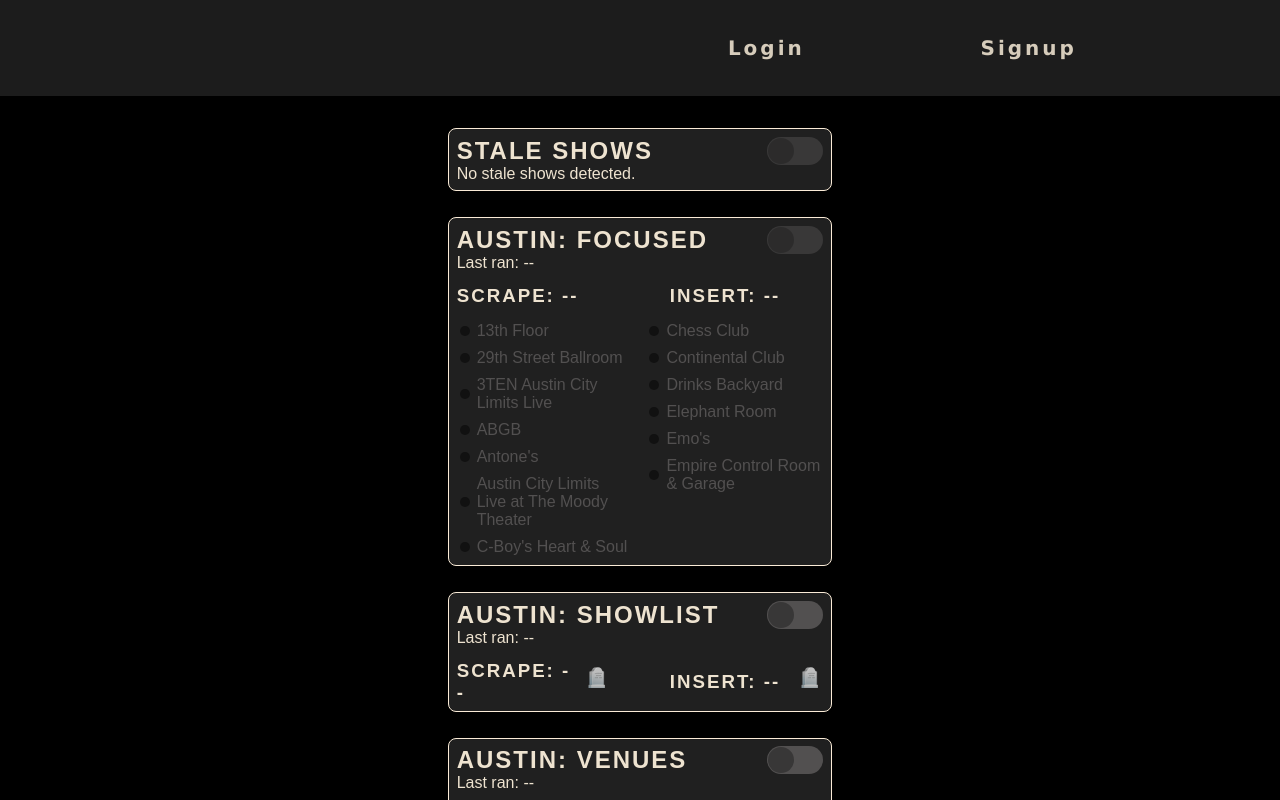
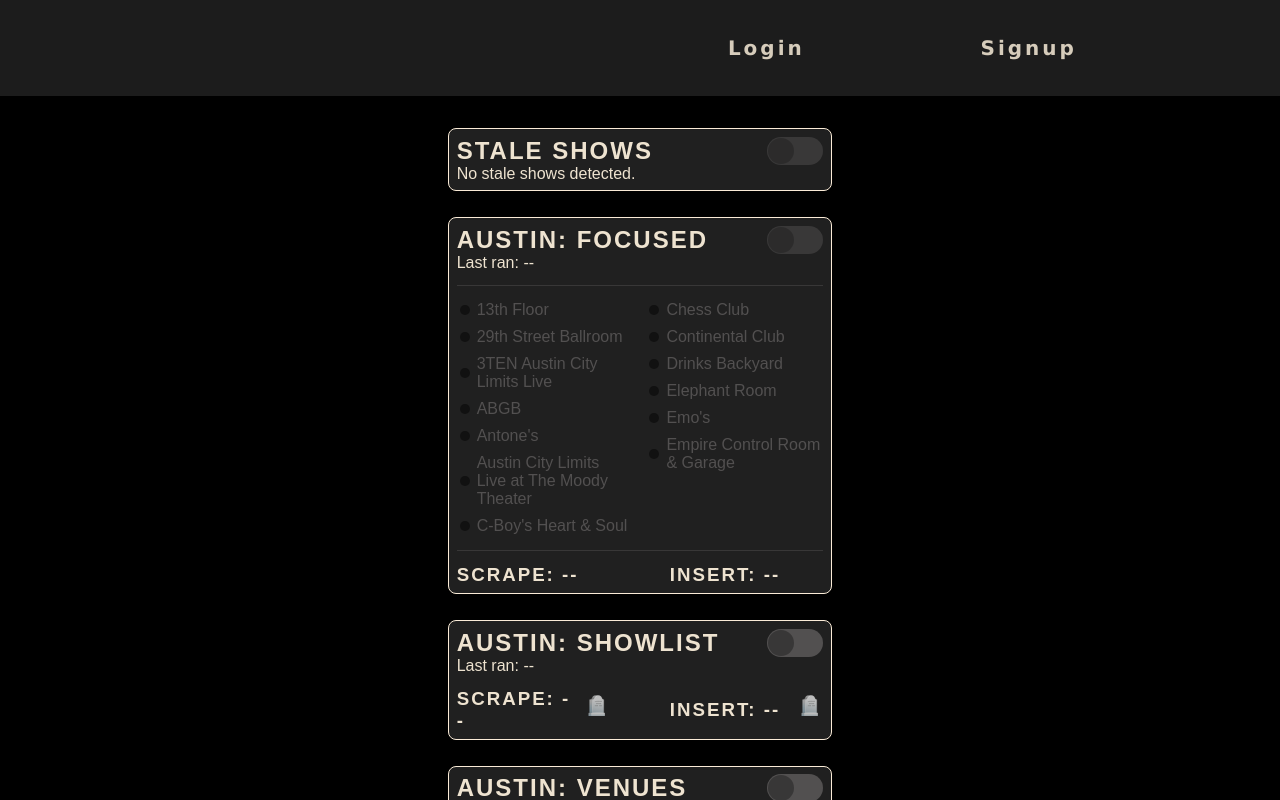
Before and after one commit to BDunham484/antecedent-journey, a React (Create React App) app in the folder client/: page /control in a window 1280 px wide. Shown: the top 800 px of the page. Built offline with nearby package versions, Linux system fonts and the light colour scheme; no server answers; some icons are missing.

Commit message:
refactor: add separators and reorder sections in FocusedVenueControlBox

```diff
--- a/client/src/components/controls/focusedVenueControl/FocusedVenueControlBox.jsx
+++ b/client/src/components/controls/focusedVenueControl/FocusedVenueControlBox.jsx
@@ -15,6 +15,7 @@ const {
 } = sharedStyles;
 
 const {
+    separator,
     venueBody,
     venueCol,
     venueItem,
@@ -115,6 +116,15 @@ const FocusedVenueControlBox = ({
                 />
             </div>
 
+            <hr className={separator} />
+
+            <div className={venueBody}>
+                <div className={venueCol}>{colA.map(renderVenue)}</div>
+                <div className={venueCol}>{colB.map(renderVenue)}</div>
+            </div>
+
+            <hr className={separator} />
+
             <section className={controlStatus}>
                 <div>
                     <div className={statusWrapper}>
@@ -127,11 +137,6 @@ const FocusedVenueControlBox = ({
                     </div>
                 </div>
             </section>
-
-            <div className={venueBody}>
-                <div className={venueCol}>{colA.map(renderVenue)}</div>
-                <div className={venueCol}>{colB.map(renderVenue)}</div>
-            </div>
         </div>
     );
 };
--- a/client/src/components/controls/focusedVenueControl/FocusedVenueControlBox.module.css
+++ b/client/src/components/controls/focusedVenueControl/FocusedVenueControlBox.module.css
@@ -1,3 +1,9 @@
+.separator {
+    border: none;
+    border-top: 1px solid var(--darker);
+    width: 100%;
+}
+
 .venueBody {
     display: flex;
     flex-direction: row;
```
